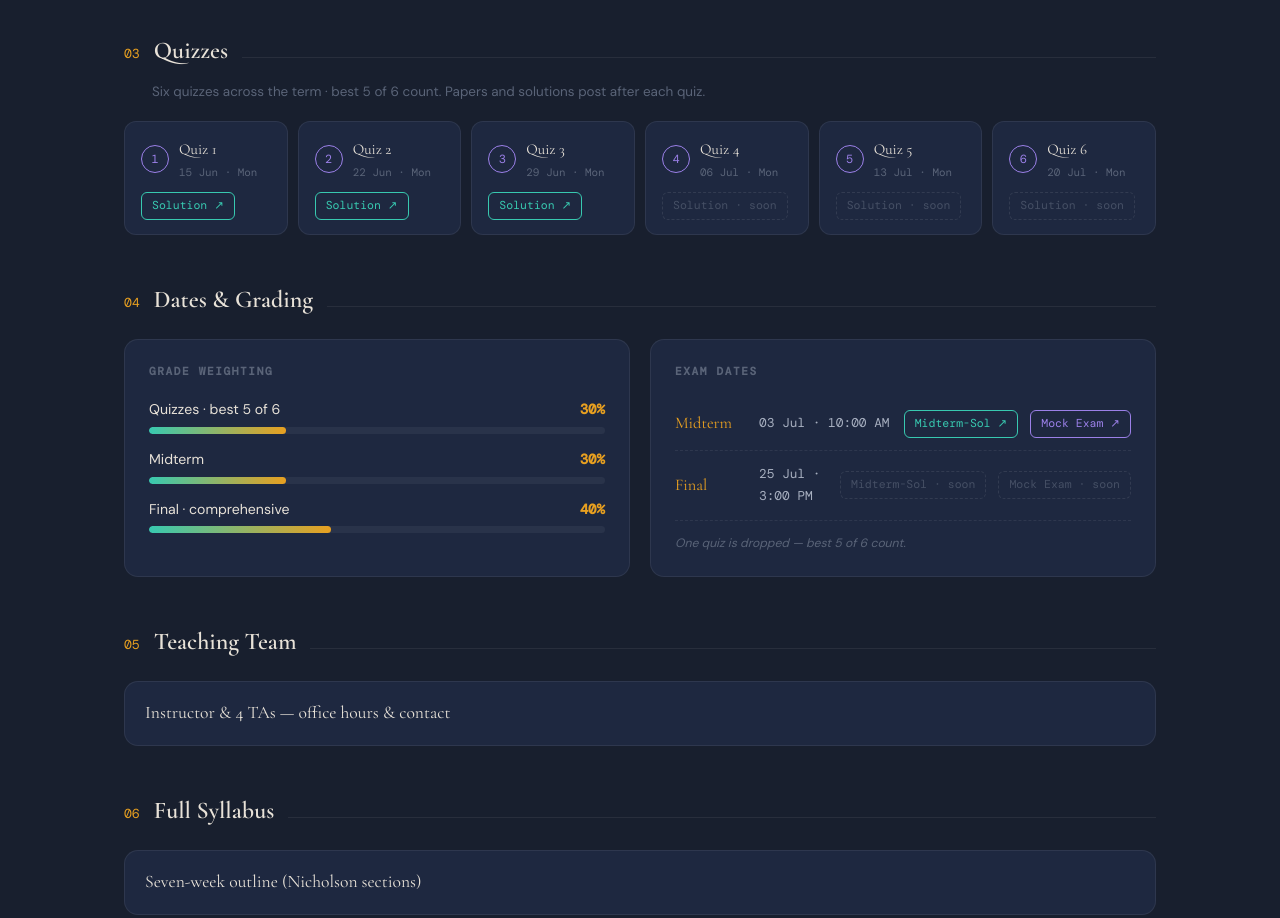
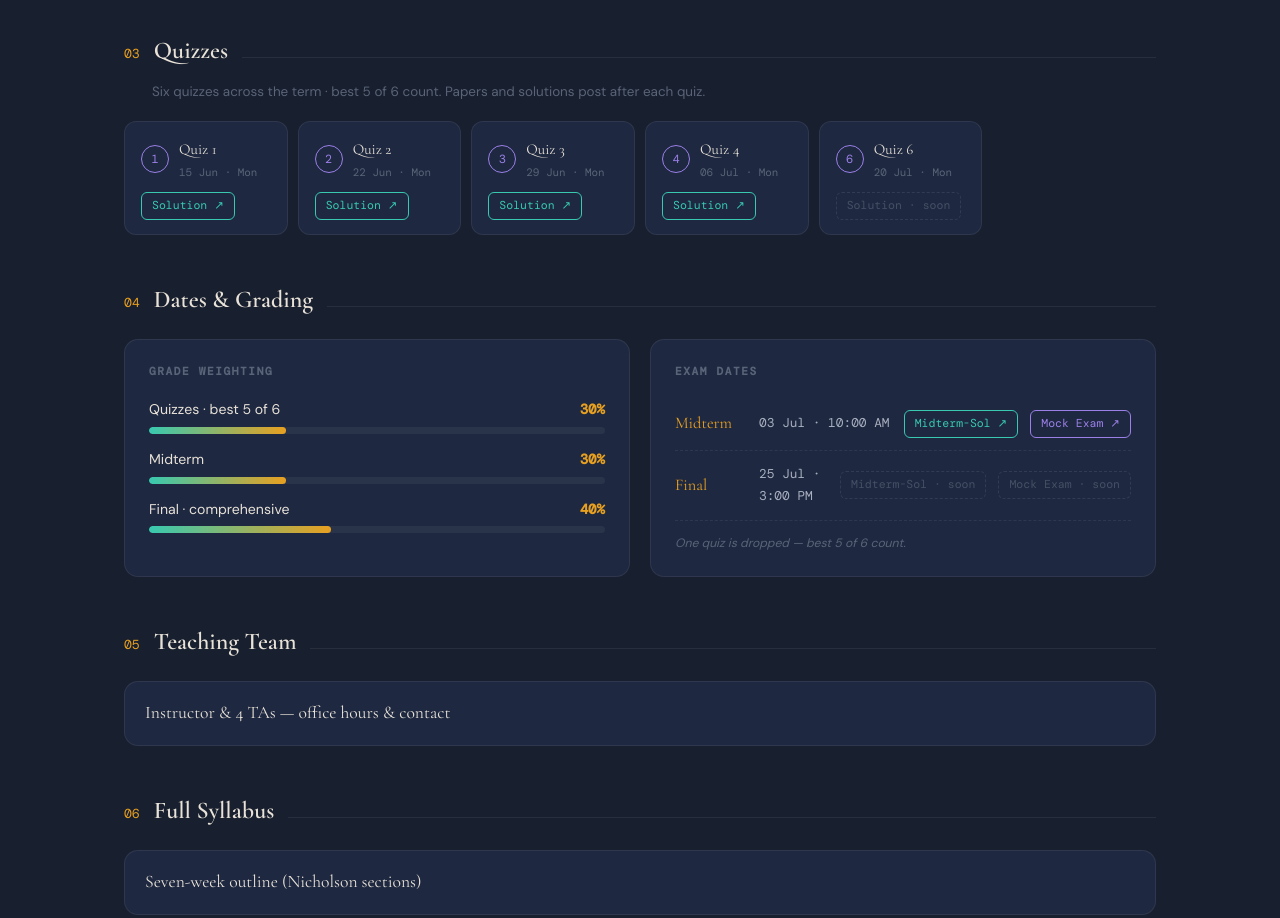
Before and after one commit to mathwithshoaib/mathwithshoaib-next, a Next.js app: page /courses/linalg in a window 1280 px wide. Shown: the part 1700-2618 px from the top of the page. Built offline with nearby package versions, Linux system fonts and the light colour scheme; a web font is replaced by a local one.

Commit message:
added the link to quiz 4&5 solutions

```diff
--- a/app/courses/linalg/page.js
+++ b/app/courses/linalg/page.js
@@ -61,12 +61,11 @@ const RESOURCES = [
 
 /* ─────────── QUIZZES — separate date strip ─────────── */
 const QUIZZES = [
-  { n: 1, date: '15 Jun', sol: 'https://drive.google.com/file/d/173KCNI7RrnRpouyLGN3zXhQ0FdLdCyNy/view?usp=sharing' },
-  { n: 2, date: '22 Jun', sol: 'https://drive.google.com/file/d/1F1gCKomKeH2GizwUA7y6P8gJcdT34IYP/view?usp=sharing' },
-  { n: 3, date: '29 Jun', sol: 'https://drive.google.com/file/d/19qqXs_iuM_H29f-Ox-r9fr-HbgB5f1wp/view?usp=sharing' },
-  { n: 4, date: '06 Jul', sol: null },
-  { n: 5, date: '13 Jul', sol: null },
-  { n: 6, date: '20 Jul', sol: null },
+  { n: 1,     date: '15 Jun', sol: 'https://drive.google.com/file/d/173KCNI7RrnRpouyLGN3zXhQ0FdLdCyNy/view?usp=sharing' },
+  { n: 2,     date: '22 Jun', sol: 'https://drive.google.com/file/d/1F1gCKomKeH2GizwUA7y6P8gJcdT34IYP/view?usp=sharing' },
+  { n: 3,     date: '29 Jun', sol: 'https://drive.google.com/file/d/19qqXs_iuM_H29f-Ox-r9fr-HbgB5f1wp/view?usp=sharing' },
+  { n: 4 & 5, date: '06 Jul', sol: 'https://drive.google.com/file/d/1VWHLpUnyZgdhU0cHVxlie83B_j-MW0f0/view?usp=sharing' },
+  { n: 6,     date: '20 Jul', sol: null },
 ];
 
 /* ─────────── ASSESSMENT ─────────── */
```
